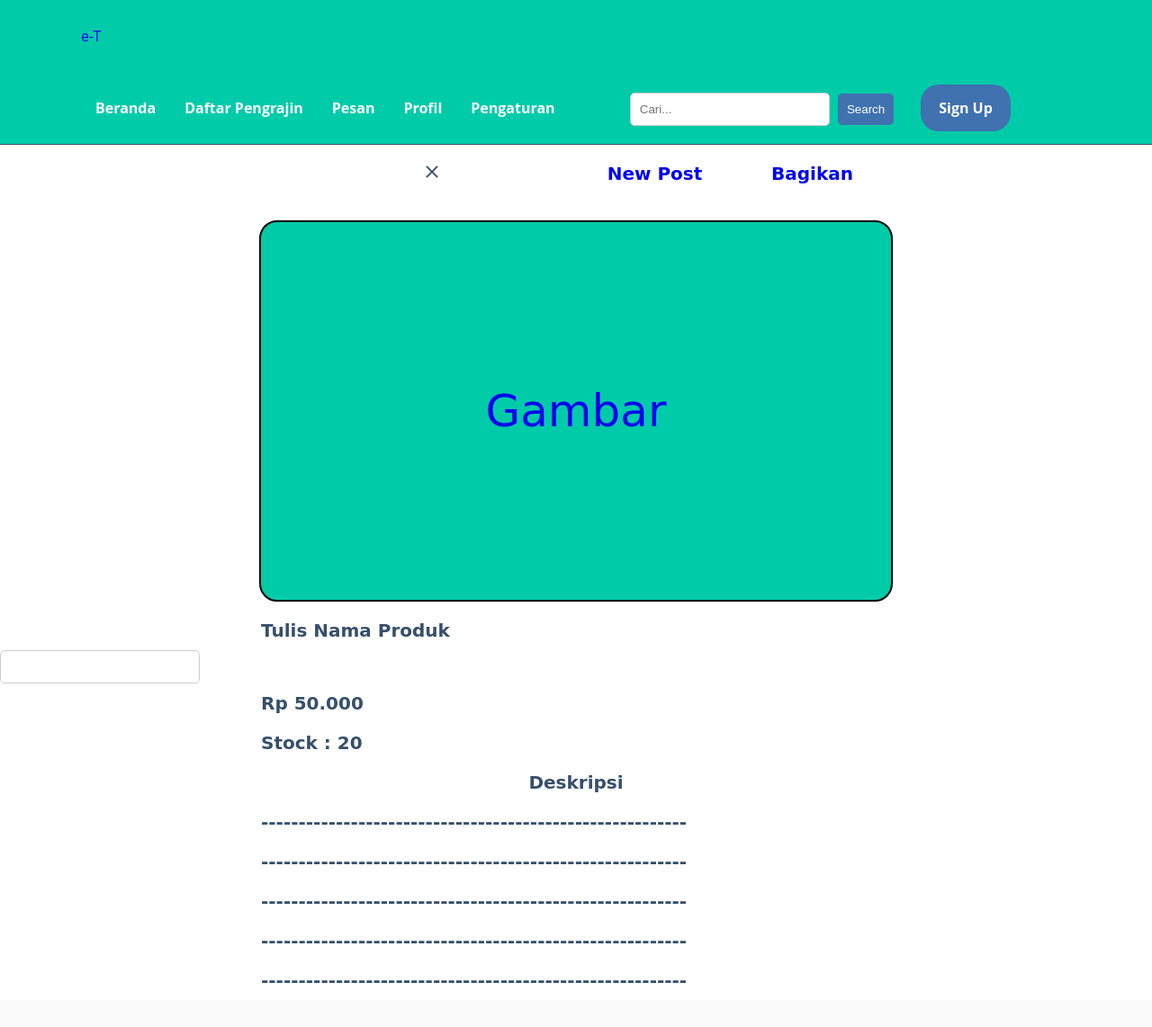
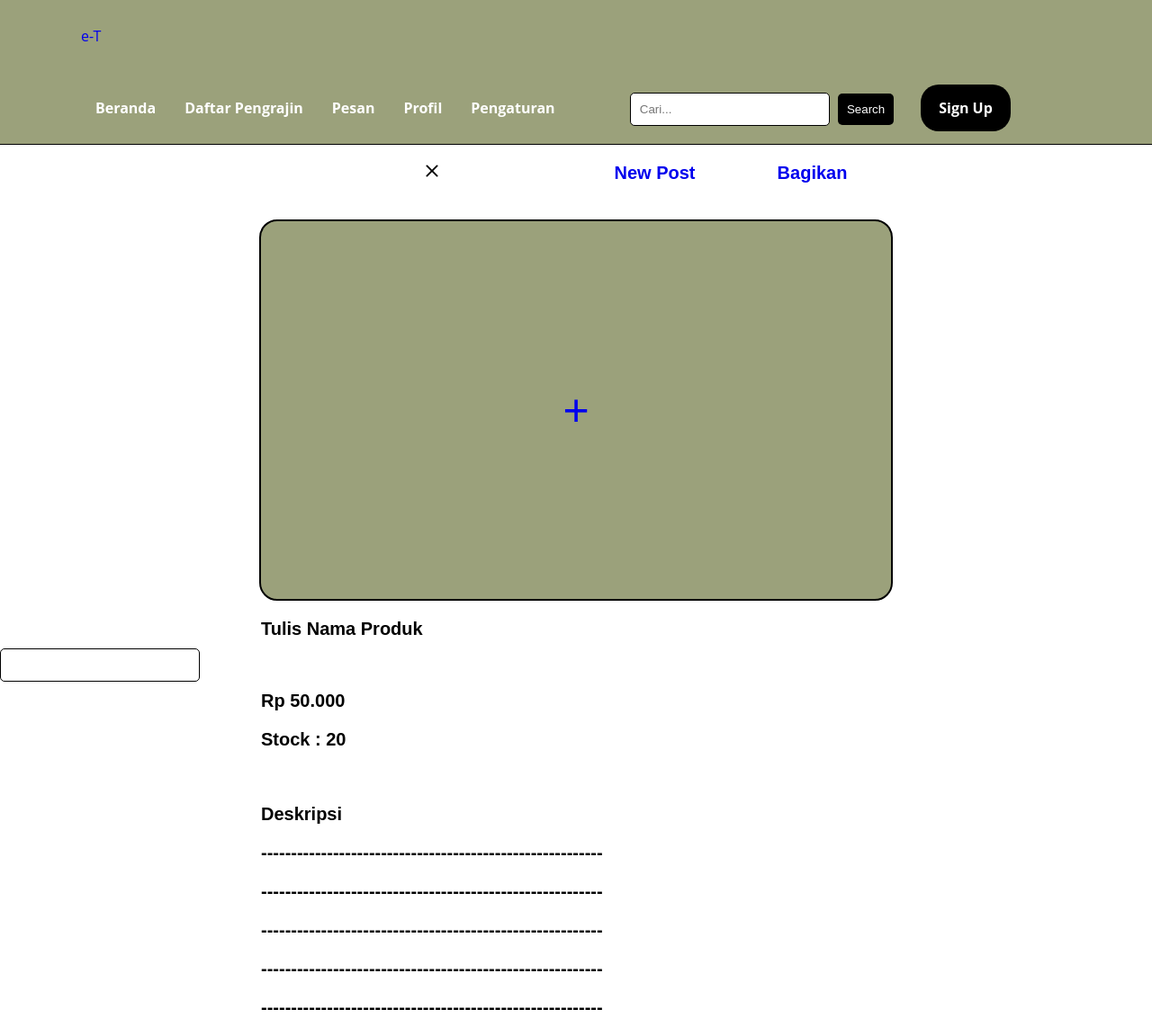
Before and after one commit to hikmatunrifka/aplikasi-e-t, a PHP site: page /newpost.html in a window 1280 px wide. Shown: the whole page at 90% size. Before the commit the page ends 1093 px from the top, so only its background shows below. Run offline with PHP 8.4, Linux system fonts and the light colour scheme.

Commit message:
ubah font dan warna

```diff
--- a/newpost.html
+++ b/newpost.html
@@ -40,12 +40,13 @@
           <a class="logoShop" href="beranda.html">Bagikan</a>
         </div></div>
         <center><p class="img">
-            <a href="konten1.html">Gambar</center></a></div>
+            <a href="konten1.html">+</center></a></div>
     <div>
         <p class="deskripsi">Tulis Nama Produk</p><input type="text" id="namaProduk">
         <p class="deskripsi">Rp 50.000</p>
         <p class="deskripsi">Stock : 20</p>
-        <center><p class="deskripsi">Deskripsi</p></center>
+        <p></p>
+        <p class="deskripsi">Deskripsi</p>
         <p class="deskripsi">---------------------------------------------------------</p>
         <p class="deskripsi">---------------------------------------------------------</p>
         <p class="deskripsi">---------------------------------------------------------</p>
--- a/style/newpost.css
+++ b/style/newpost.css
@@ -34,20 +34,20 @@
 
   .menu {
     float: left;
-    background-color: #00cba9;
+    background-color: #9BA17B;
   }
 
   nav {
     width: 100%;
     margin: auto;
     display: inline-block;
-    background-color: #00cba9;
+    background-color: #9BA17B;
     line-height: 80px;
     position: sticky;
     position: -webkit-sticky;
     top: 0;
     z-index: 1;
-    border-bottom: 1px solid #364f6b;
+    border-bottom: 1px solid #000;
   }
 
   nav ul {
@@ -80,17 +80,17 @@
   }
 
   h2 {
-    font-family: "comic sans ms";
+    font-family: "arial";
     font-weight: 800;
     font-size: 45px;
     margin-bottom: 20px;
-    color: #364f6b;
+    color: #000;
     width: 100%;
     line-height: 50px;
   }
 
   a.tbl-biru {
-    background: #3f72af;
+    background: #000;
     border-radius: 20px;
     margin-top: 20px;
     padding: 15px 20px 15px 20px;
@@ -105,7 +105,7 @@
   }
 
   a.tbl-pink {
-    background: #3f72af;
+    background: #000;
     border-radius: 20px;
     margin-top: 20px;
     padding: 15px 20px 15px 20px;
@@ -147,11 +147,11 @@
   }
 
   .kartu-tutor p {
-    font-family: "comic sans ms";
+    font-family: "arial";
     font-weight: 800;
     font-size: 25px;
     text-align: center;
-    color: #364f6b;
+    color: #000;
   }
 
   .partner-list {
@@ -190,11 +190,11 @@
   }
 
   h3 {
-    font-family: "comic sans ms";
+    font-family: "arial";
     font-weight: 800;
     font-size: 30px;
     margin-bottom: 20px;
-    color: #364f6b;
+    color: #000;
     width: 100%;
     line-height: 50px;
   }
@@ -216,6 +216,7 @@
       display: block;
       width: 100%;
       text-align: center;
+      color: #000
     }
 
     nav .menu {
@@ -256,19 +257,19 @@
     display: flex;
     justify-content: center;
     align-items: center;
-    background-color: #00cba9;
+    background-color: #9BA17B;
   }
 
   input[type="text"] {
     width: 200px;
     padding: 10px;
-    border: 1px solid #ccc;
+    border: 1px solid #000;
     border-radius: 5px;
     margin-right: 5px;
   }
 
   button[type="submit"] {
-    background-color: #3f72af;
+    background-color: #000;
     color: #fff;
     padding: 10px;
     border: none;
@@ -283,14 +284,14 @@
     border-radius: 20px;
     border: 2px solid black;
     margin-top: 20px;
-    background-color: #00cba9;
+    background-color: #9BA17B;
     object-fit: cover;
     display: flex;
     justify-content: center;
     text-align: justify;
     font-size: 50px;
     align-items: center;
-    font-family: "comic sans ms";
+    font-family: "arial";
   }
 
   .deskripsi {
@@ -298,8 +299,8 @@
     margin: auto;
     font-size: 20px;
     font-weight: bold;
-    font-family: "comic sans ms";
-    color: #364f6b;
+    font-family: "arial";
+    color: #000;
     display: block;
 
   }
@@ -310,7 +311,7 @@
     margin-right: 0px;
     font-size: 20px;
     font-weight: bold;
-    font-family: "comic sans ms";
+    font-family: "arial";
     display: flex;
     justify-content: center;
     margin: auto;
@@ -327,7 +328,7 @@
     margin-right: 0px;
     font-size: 20px;
     font-weight: bold;
-    font-family: "comic sans ms";
+    font-family: "arial";
     display: flex;
     justify-content: center;
     margin: auto;
@@ -344,7 +345,7 @@
     margin-right: 0px;
     font-size: 20px;
     font-weight: bold;
-    font-family: "comic sans ms";
+    font-family: "arial";
     display: flex;
     justify-content: left;
     margin: auto;
@@ -364,7 +365,7 @@
   .logoKonten {
     width: 100px;
     margin: auto;
-    background: #00cba9;
+    background: #9BA17B;
     border-radius: 10px;
     margin-top: 20px;
     margin-bottom: 20px;
@@ -378,7 +379,7 @@
   .logoKonten1 {
     width: 150px;
     margin: auto;
-    background: #00cba9;
+    background: #9BA17B;
     border-radius: 10px;
     margin-top: 20px;
     margin-bottom: 20px;
```
